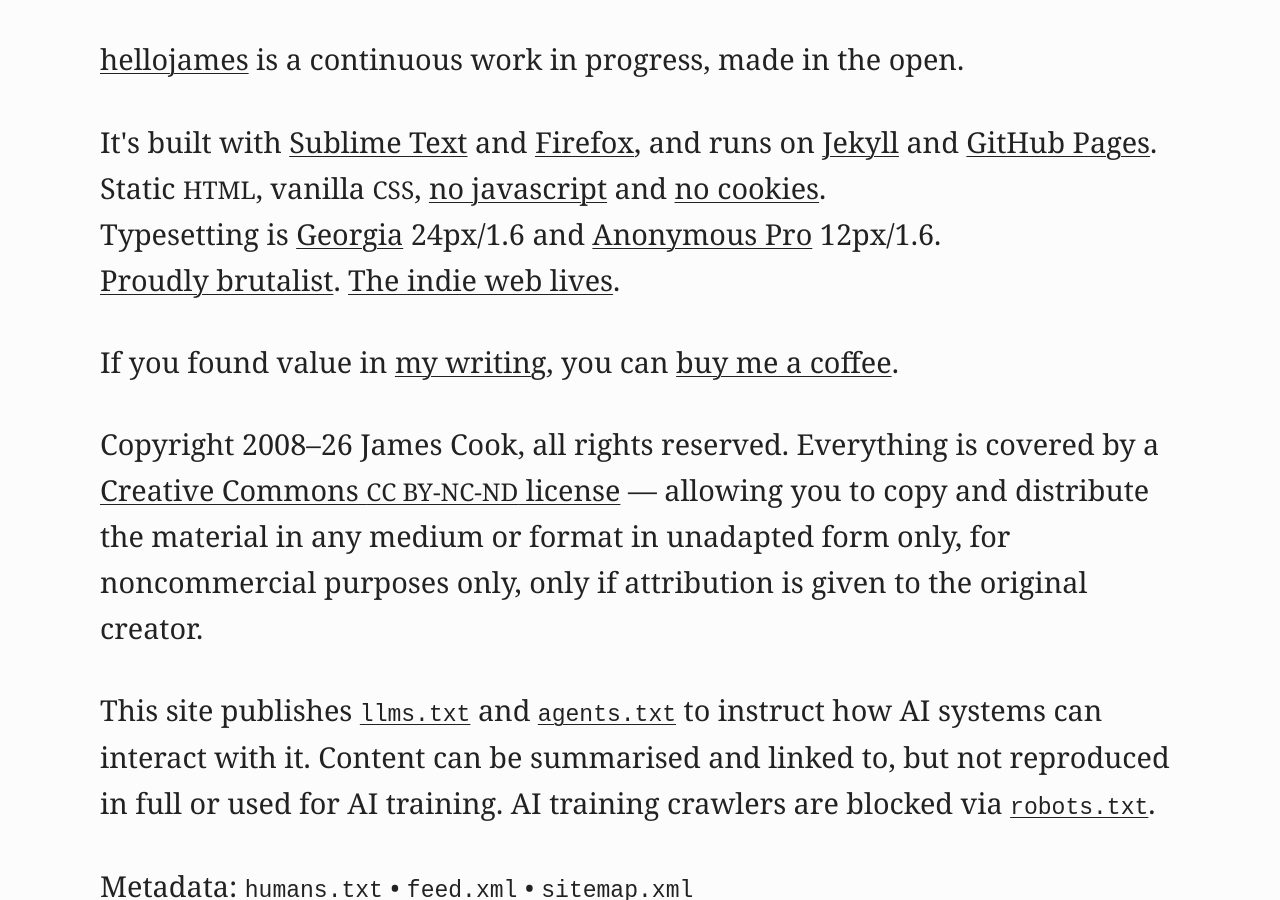
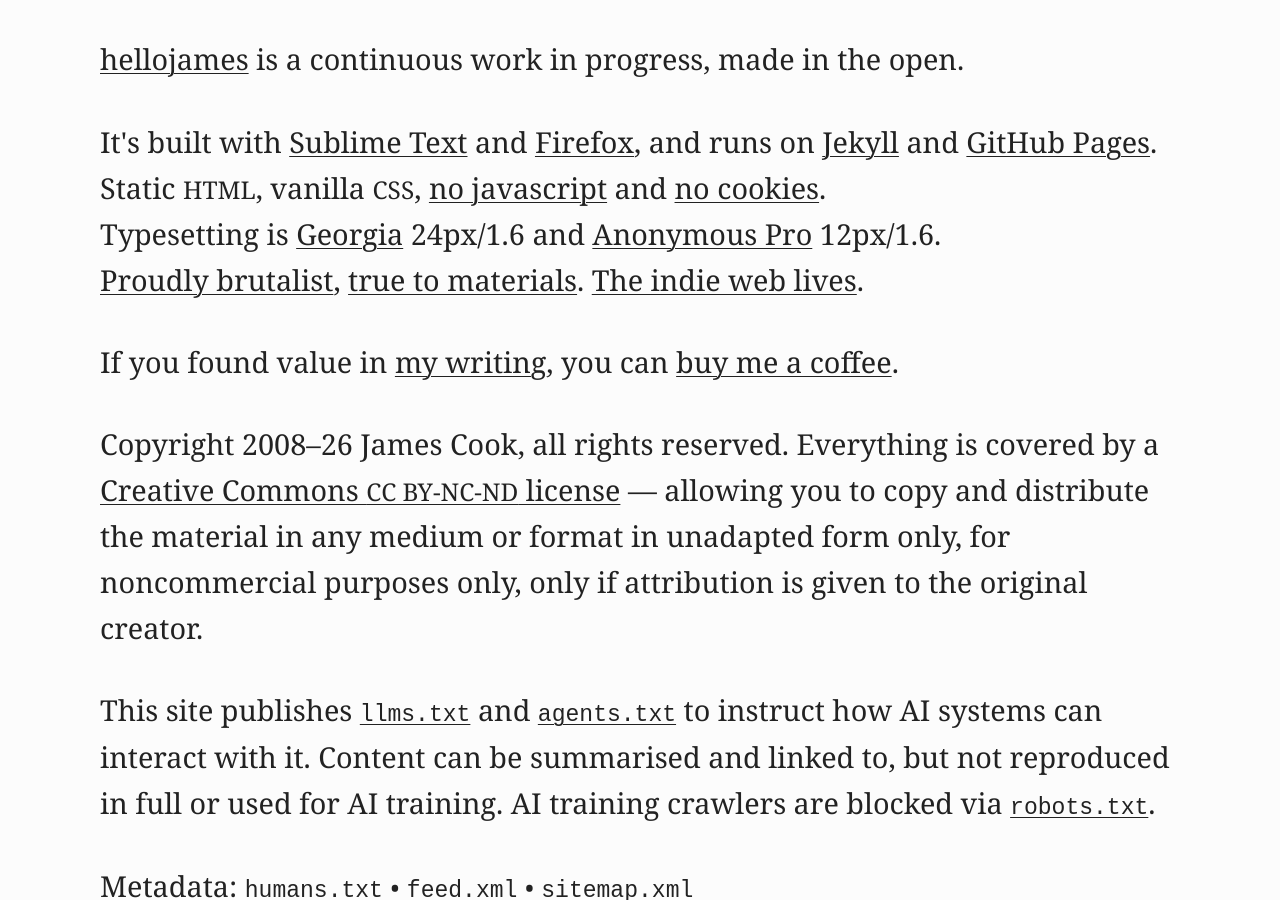
Before and after one commit to hellojames/hellojames.github.io, a Jekyll site: the page built from colophon/index.html, in a window 1280 px wide and 900 px high, scrolled down 438 px. Built offline with Jekyll 4.4.1, drawn with Linux system fonts in a browser that asks for light colours.

Commit message:
Update colophon

```diff
--- a/colophon/index.html
+++ b/colophon/index.html
@@ -18,7 +18,7 @@
     It's built with <a href="https://www.sublimetext.com/" title="Visit website">Sublime Text</a> and <a href="https://www.firefox.com/" title="Visit website">Firefox</a>, and runs on <a href="https://jekyllrb.com/" title="Visit website">Jekyll</a> and <a href="https://www.github.com/hellojames/hellojames.github.io/" title="Visit repo">GitHub Pages</a>.<br>
     Static <small>HTML</small>, vanilla <small>CSS</small>, <a href="https://motherfuckingwebsite.com/" title="Visit website">no javascript</a> and <a href="https://dev.to/visuellverstehen/your-website-does-not-need-cookies-23k7" title="Visit website">no cookies</a>.<br>
     Typesetting is <a href="https://www.linkedin.com/posts/erikdkennedy_georgia-is-a-default-web-font-its-on-a-share-7350977873844858881-PH0h/">Georgia</a> 24px/1.6 and <a href="https://fonts.google.com/specimen/Anonymous+Pro/">Anonymous Pro</a> 12px/1.6.<br>
-    <a href="https://brutalist-web.design/" title="Visit website">Proudly brutalist</a>. <a href="https://www.indieweb.guide/what-is-indieweb/" title="Visit website">The indie web lives</a>.
+    <a href="https://brutalist-web.design/" title="Visit website">Proudly brutalist</a>, <a href="https://alistapart.com/article/material-honesty-on-the-web/" title="Read article">true to materials</a>. <a href="https://www.indieweb.guide/what-is-indieweb/" title="Visit website">The indie web lives</a>.
 
   <p>If you found value in <a href="{{ '../writing/' | relative_url }}" title="Go to writing">my writing</a>, you can <a href="https://buymeacoffee.com/hellojames" title="Visit website">buy me a coffee</a>.</p>
 
```
